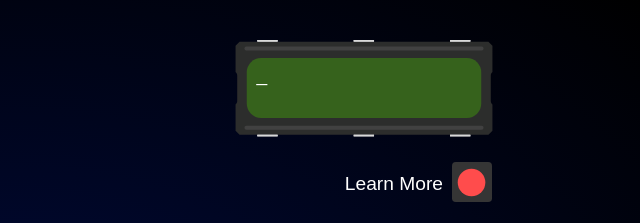
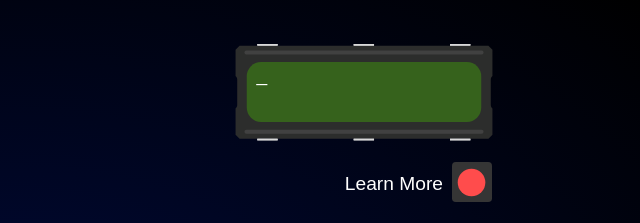
Before and after one commit to SCAICT/website, a plain HTML site: page index.html in a window 1280 px wide. Shown: the top 223 px of the page, 640-1280 px from the left. Drawn offline with Linux system fonts and the light colour scheme; no server answers; a web font is replaced by a local one.

Commit message:
Update style.css

```diff
--- a/src/style.css
+++ b/src/style.css
@@ -82,7 +82,7 @@ header > div div {
 .lcd {
     width: calc(268dvh / var(--h));
     height: calc(107.296dvh / var(--h));
-    background: url(/src/img/LCD.svg) no-repeat;
+    background: url(/src/img/LCD.svg) no-repeat center;
     position: absolute;
     top: calc(42dvh / var(--h));
     right: calc(42dvh / var(--h));
```
